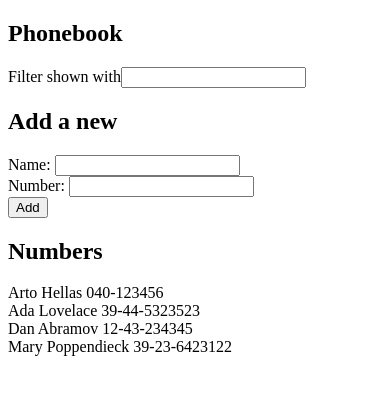
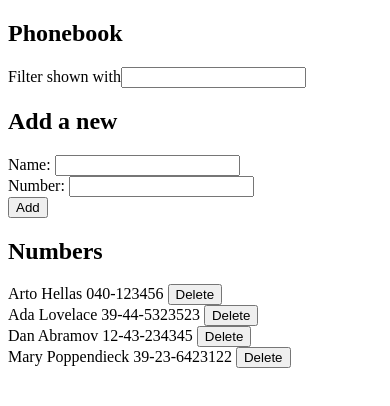
Before and after one commit to fadrian06-practices/phonebook, a React (Create React App) app: page / in a window 390 px wide. Shown: the top 406 px of the page. Built offline with nearby package versions, Linux system fonts and the light colour scheme; data requests are answered from the project's data file.

Commit message:
2.14: phonebook, step 9

```diff
--- a/src/App.jsx
+++ b/src/App.jsx
@@ -19,6 +19,12 @@ const App = () => {
     setPersons(persons.concat(returnedPerson))
   }
 
+  const deletePerson = async id => {
+    await personService.delete(id)
+
+    setPersons(persons.filter(person => person.id !== id))
+  }
+
   const filteredPersons = filter
     ? persons.filter(person => person.name.toLowerCase().includes(filter.toLowerCase()))
     : persons
@@ -30,7 +36,7 @@ const App = () => {
       <h2>Add a new</h2>
       <PersonForm persons={persons} addPerson={addPerson} />
       <h2>Numbers</h2>
-      <Persons persons={filteredPersons} />
+      <Persons persons={filteredPersons} deletePerson={deletePerson} />
     </div>
   )
 }
--- a/src/components/Persons.jsx
+++ b/src/components/Persons.jsx
@@ -1,9 +1,15 @@
-const Persons = ({ persons }) => {
+const Persons = ({ persons, deletePerson }) => {
+  const confirmDelete = (id, name) => {
+    if (window.confirm(`Delete ${name}?`)) {
+      deletePerson(id)
+    }
+  }
+
   return (
     <>
       {persons.map(({ id, name, number }) => (
         <div key={id}>
-          {name} {number}
+          {name} {number} <button onClick={() => confirmDelete(id, name)}>Delete</button>
         </div>
       ))}
     </>
--- a/src/services/persons.js
+++ b/src/services/persons.js
@@ -13,5 +13,11 @@ export default {
     const response = await axios.post(baseUrl, newPerson)
 
     return response.data
+  },
+
+  async delete(id) {
+    const response = await axios.delete(`${baseUrl}/${id}`)
+
+    return response.data
   }
 }
```
